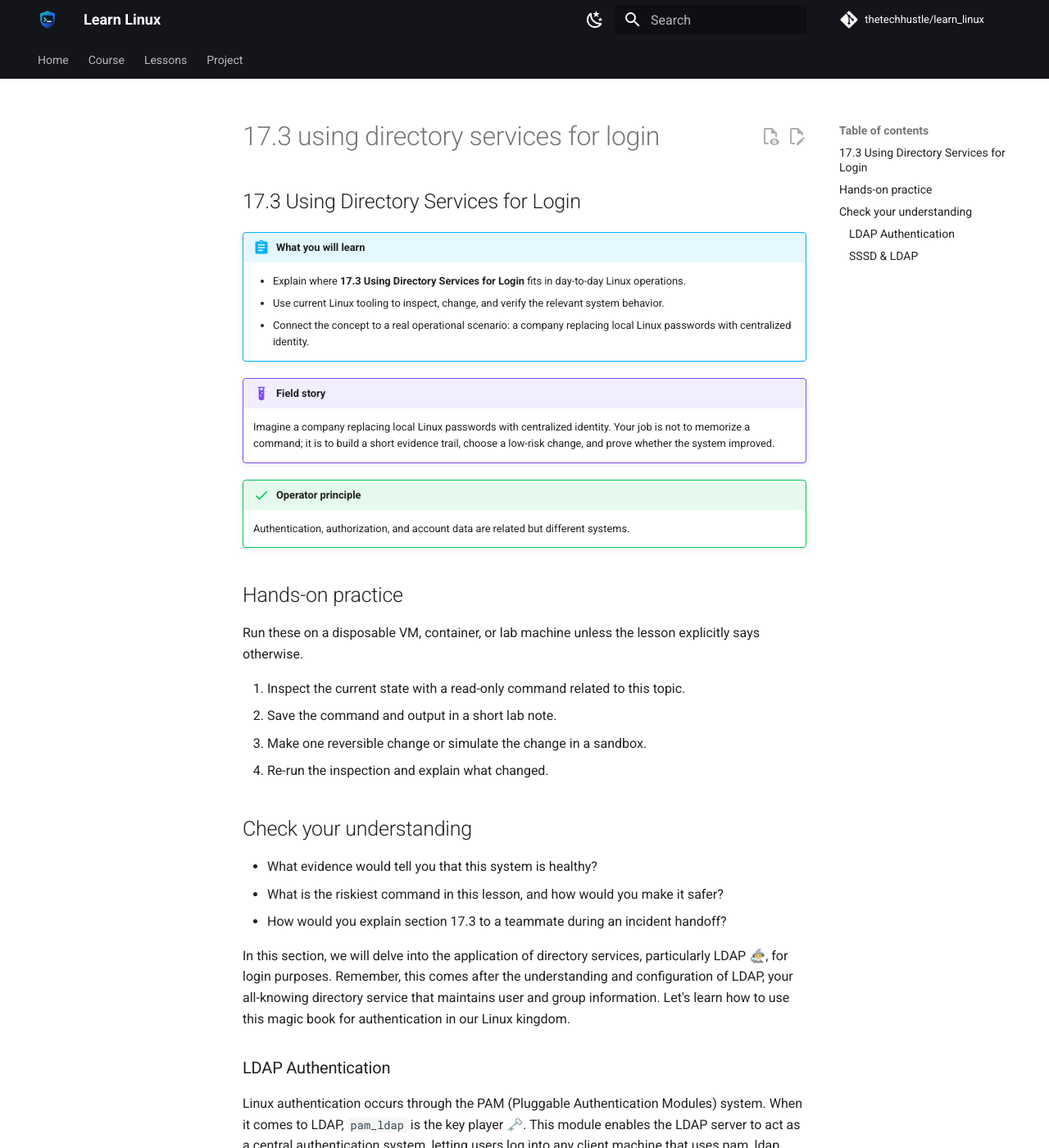
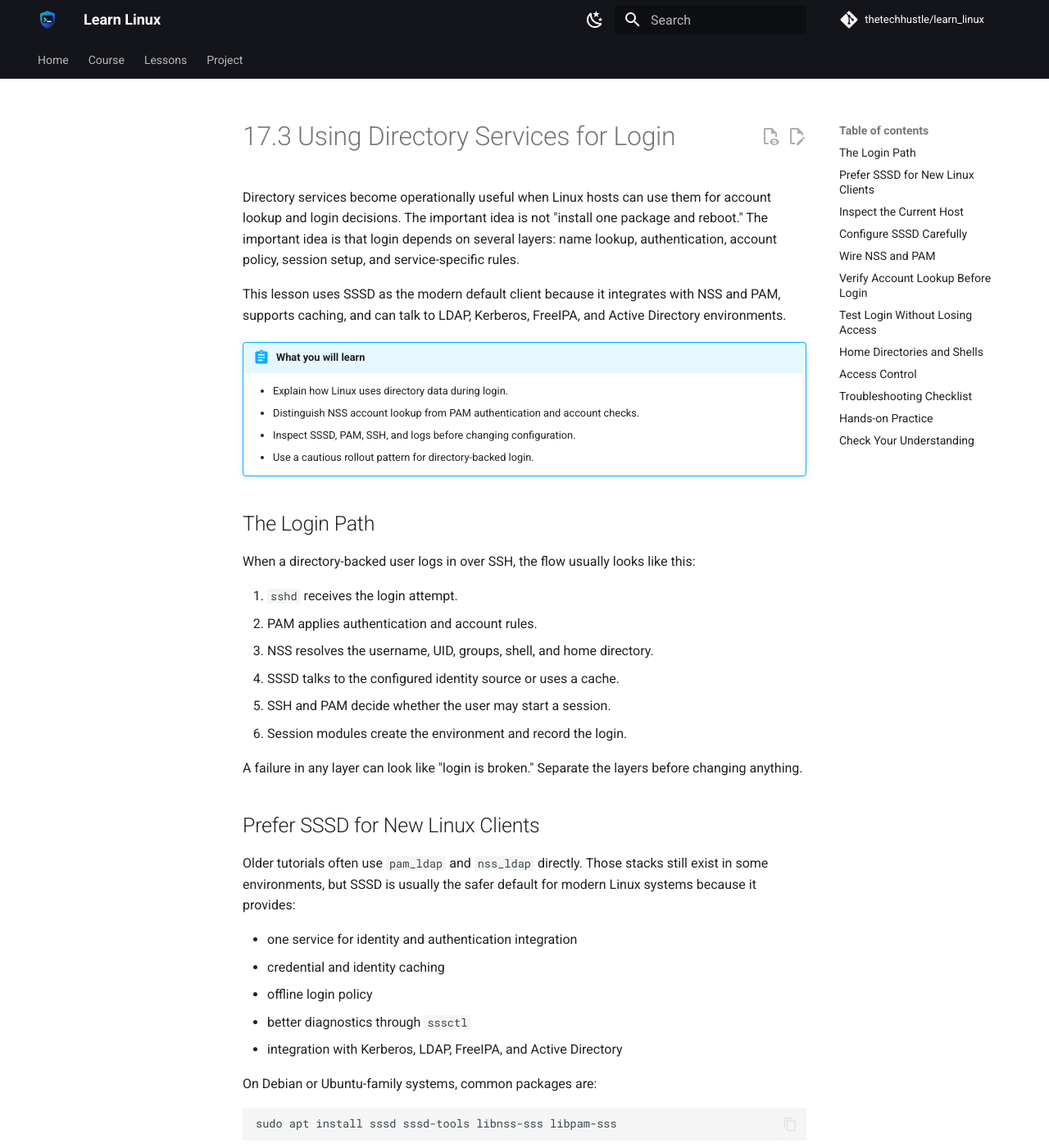
Before and after one commit to thetechhustle/learn_linux, an MkDocs documentation site: the page built from docs/lessons/17_single_sign-on/17.3_using_directory_services_for_login.md, in a window 1280 px wide and 1400 px high. Shown: the whole window at 82% size. Built offline with MkDocs 1.6.1 and Material for MkDocs 9.7.7, drawn with Linux system fonts in a browser that asks for light colours; comment, search, counter and statistics services are not loaded; some of the changed text lies outside the part shown.

Commit message:
Improve Chapter 17 directory login lesson (#150)
Co-authored-by: Jules Ai <jules@Juless-Air.ts.net lan>

````diff
--- a/docs/lessons/17_single_sign-on/17.3_using_directory_services_for_login.md
+++ b/docs/lessons/17_single_sign-on/17.3_using_directory_services_for_login.md
@@ -1,106 +1,268 @@
-## 17.3 Using Directory Services for Login
+# 17.3 Using Directory Services for Login
 
+Directory services become operationally useful when Linux hosts can use them for account lookup and login decisions. The important idea is not "install one package and reboot." The important idea is that login depends on several layers: name lookup, authentication, account policy, session setup, and service-specific rules.
 
+This lesson uses SSSD as the modern default client because it integrates with NSS and PAM, supports caching, and can talk to LDAP, Kerberos, FreeIPA, and Active Directory environments.
 
 !!! abstract "What you will learn"
-    - Explain where **17.3 Using Directory Services for Login** fits in day-to-day Linux operations.
-    - Use current Linux tooling to inspect, change, and verify the relevant system behavior.
-    - Connect the concept to a real operational scenario: a company replacing local Linux passwords with centralized identity.
+    - Explain how Linux uses directory data during login.
+    - Distinguish NSS account lookup from PAM authentication and account checks.
+    - Inspect SSSD, PAM, SSH, and logs before changing configuration.
+    - Use a cautious rollout pattern for directory-backed login.
 
-!!! example "Field story"
-    Imagine a company replacing local Linux passwords with centralized identity. Your job is not to memorize a command; it is to build a short evidence trail, choose a low-risk change, and prove whether the system improved.
+## The Login Path
 
-!!! success "Operator principle"
-    Authentication, authorization, and account data are related but different systems.
+When a directory-backed user logs in over SSH, the flow usually looks like this:
 
-## Hands-on practice
+1. `sshd` receives the login attempt.
+2. PAM applies authentication and account rules.
+3. NSS resolves the username, UID, groups, shell, and home directory.
+4. SSSD talks to the configured identity source or uses a cache.
+5. SSH and PAM decide whether the user may start a session.
+6. Session modules create the environment and record the login.
 
-Run these on a disposable VM, container, or lab machine unless the lesson explicitly says otherwise.
+A failure in any layer can look like "login is broken." Separate the layers before changing anything.
 
-1. Inspect the current state with a read-only command related to this topic.
-2. Save the command and output in a short lab note.
-3. Make one reversible change or simulate the change in a sandbox.
-4. Re-run the inspection and explain what changed.
+## Prefer SSSD for New Linux Clients
 
-## Check your understanding
+Older tutorials often use `pam_ldap` and `nss_ldap` directly. Those stacks still exist in some environments, but SSSD is usually the safer default for modern Linux systems because it provides:
 
-- What evidence would tell you that this system is healthy?
-- What is the riskiest command in this lesson, and how would you make it safer?
-- How would you explain section 17.3 to a teammate during an incident handoff?
+- one service for identity and authentication integration
+- credential and identity caching
+- offline login policy
+- better diagnostics through `sssctl`
+- integration with Kerberos, LDAP, FreeIPA, and Active Directory
 
-
-In this section, we will delve into the application of directory services, particularly LDAP 🧙‍♂️, for login purposes. Remember, this comes after the understanding and configuration of LDAP, your all-knowing directory service that maintains user and group information. Let's learn how to use this magic book for authentication in our Linux kingdom.
-
-### LDAP Authentication
-
-Linux authentication occurs through the PAM (Pluggable Authentication Modules) system. When it comes to LDAP, `pam_ldap` is the key player 🗝️. This module enables the LDAP server to act as a central authentication system, letting users log into any client machine that uses pam_ldap.
-
-To configure this, first, make sure to install the required packages:
+On Debian or Ubuntu-family systems, common packages are:
 
 ```bash
-$ sudo apt install libpam-ldap
+sudo apt install sssd sssd-tools libnss-sss libpam-sss
 ```
 
-Then, configure PAM to use LDAP:
+On Red Hat-family systems, common packages are:
 
 ```bash
-$ sudo vim /etc/pam.d/common-auth
+sudo dnf install sssd sssd-tools oddjob-mkhomedir authselect
 ```
 
-Add the line:
+Install packages only in a lab or approved change window. Production identity changes can lock out administrators quickly.
+
+## Inspect the Current Host
+
+Before adding directory login, identify how the host currently resolves accounts and authenticates users.
 
 ```bash
-auth  sufficient pam_ldap.so use_first_pass
+grep '^passwd:' /etc/nsswitch.conf
+grep '^group:' /etc/nsswitch.conf
+grep -E "^(auth|account|password|session)" /etc/pam.d/sshd
+grep -E "^(UsePAM|PasswordAuthentication|PubkeyAuthentication|AllowUsers|AllowGroups|DenyUsers|DenyGroups)" /etc/ssh/sshd_config
 ```
 
-Restart your system to let the changes take effect:
+Then test local account lookup:
 
 ```bash
-$ sudo reboot
+getent passwd root
+id root
 ```
 
-With this, you've flung your castle's 🏰 doors open for LDAP authentication!
+If these basic checks fail, fix the local system first. Directory integration will not make an unhealthy login stack safer.
 
-### SSSD & LDAP
+## Configure SSSD Carefully
 
-There's another ally in this quest for simplified authentication: the System Security Services Daemon (SSSD) 🛡️. SSSD provides access to local or remote identity and authentication resources through a common framework that can provide caching and offline support to the system.
+SSSD configuration lives at `/etc/sssd/sssd.conf`. The file usually needs mode `0600` because it can contain sensitive connection details.
 
-Install the SSSD and LDAP utilities with:
-
-```bash
-$ sudo apt install sssd libnss-sss libpam-sss sssd-tools adcli
-```
-
-Configure SSSD:
-
-```bash
-$ sudo vim /etc/sssd/sssd.conf
-```
-
-Your SSSD configuration should be something like this:
+A simplified LDAP-style example:
 
 ```ini
 [sssd]
 services = nss, pam
 config_file_version = 2
-domains = your_ldap_domain
+domains = example
 
-[domain/your_ldap_domain]
-ldap_search_base = dc=example,dc=com
+[domain/example]
 id_provider = ldap
 auth_provider = ldap
-ldap_id_use_start_tls = False
-cache_credentials = True
-ldap_tls_reqcert = never
-ldap_url = ldap://your_ldap_server/
+ldap_uri = ldaps://ldap.example.com
+ldap_search_base = dc=example,dc=com
+cache_credentials = true
+enumerate = false
 ```
 
-Remember to replace `your_ldap_domain` and `ldap://your_ldap_server/` with your domain and server.
+This example is not a drop-in production configuration. Real environments must decide:
 
-Finally, start SSSD 🏃:
+- whether authentication uses LDAP bind, Kerberos, FreeIPA, or Active Directory
+- how TLS certificates are trusted
+- whether offline credentials are allowed
+- which groups may log in
+- how home directories are created
+- whether sudo rules come from local files or the directory
+
+After editing SSSD configuration, validate and restart the service:
 
 ```bash
-$ sudo systemctl start sssd
+sudo chmod 600 /etc/sssd/sssd.conf
+sudo systemctl restart sssd
+systemctl status sssd --no-pager
 ```
 
-And voila! You’re now able to use directory services for login. You've successfully stridden through the library of LDAP, and are one step closer to becoming an SSO savant. Isn't this Linux journey exciting and enlightening? 🚀 Keep going; there's still more to discover!
+## Wire NSS and PAM
+
+NSS controls account and group lookup. A directory-backed host commonly includes `sss` in `passwd` and `group` lines:
+
+```text
+passwd: files systemd sss
+group:  files systemd sss
+```
+
+PAM controls authentication, account checks, password changes, and session setup. On many distributions, installing `libpam-sss` or using the system authentication tool wires this automatically.
+
+Distribution tools are safer than hand-editing PAM:
+
+```bash
+# Red Hat-family example
+sudo authselect current
+sudo authselect select sssd with-mkhomedir
+
+# Debian/Ubuntu-family inspection
+grep -R "pam_sss" /etc/pam.d
+```
+
+Do not overwrite PAM files from memory. Compare the distribution's expected configuration and keep a rollback path.
+
+## Verify Account Lookup Before Login
+
+Before testing SSH login, prove that Linux can resolve the directory user.
+
+```bash
+getent passwd username
+id username
+groups username
+```
+
+If lookup fails:
+
+- check DNS for the directory service
+- check network reachability
+- check TLS trust
+- check `/etc/sssd/sssd.conf`
+- check SSSD logs
+- confirm the user exists in the directory
+
+Useful SSSD commands:
+
+```bash
+sssctl config-check
+sssctl domain-status
+sssctl user-checks username
+```
+
+If `sssctl` is unavailable, verify whether SSSD is actually the configured client.
+
+## Test Login Without Losing Access
+
+Directory login testing should be staged:
+
+1. Keep an existing local admin session open.
+2. Keep a tested local emergency account.
+3. Use a second terminal or console for the directory login test.
+4. Test account lookup before testing SSH.
+5. Test SSH with verbose client output.
+6. Review logs before making a second change.
+
+Example SSH test:
+
+```bash
+ssh -vvv username@host.example.com
+```
+
+Server-side logs:
+
+```bash
+journalctl -u ssh --since "30 minutes ago"
+journalctl _COMM=sshd --since "30 minutes ago"
+journalctl -u sssd --since "30 minutes ago"
+```
+
+Different distributions name the SSH service differently, such as `ssh` or `sshd`.
+
+## Home Directories and Shells
+
+A directory user can authenticate successfully and still fail to get a usable session.
+
+Check these fields:
+
+```bash
+getent passwd username
+```
+
+Look for:
+
+- valid UID and GID
+- usable home directory path
+- valid login shell
+- expected group membership
+
+If home directories are created on first login, verify the session module:
+
+```bash
+grep -R "mkhomedir" /etc/pam.d
+```
+
+If the shell path does not exist on the host, login may fail after successful authentication.
+
+## Access Control
+
+Do not let every directory user log in just because the directory is reachable. Restrict access deliberately.
+
+Controls may include:
+
+- SSSD access provider rules
+- host groups in FreeIPA or Active Directory
+- SSH `AllowGroups` or `AllowUsers`
+- PAM access rules
+- sudoers policy
+
+Inspection examples:
+
+```bash
+grep -E "^(access_provider|simple_allow|simple_deny)" /etc/sssd/sssd.conf
+grep -E "^(AllowUsers|AllowGroups|DenyUsers|DenyGroups)" /etc/ssh/sshd_config
+sudo -l -U username
+```
+
+Document which layer owns host access. Avoid spreading the same rule across SSSD, SSH, PAM, and sudo unless there is a clear reason.
+
+## Troubleshooting Checklist
+
+Use this sequence when a directory login fails:
+
+1. Confirm the host can resolve the identity source in DNS.
+2. Confirm time synchronization.
+3. Confirm SSSD is running.
+4. Confirm `getent passwd username` works.
+5. Confirm `id username` shows expected groups.
+6. Confirm PAM includes the expected SSSD modules.
+7. Confirm SSH permits PAM and does not deny the user or group.
+8. Confirm account policy permits login.
+9. Confirm the shell and home directory are valid.
+10. Review SSH, PAM, and SSSD logs for the same timestamp.
+
+Do not clear caches or restart services repeatedly without preserving the log evidence.
+
+## Hands-on Practice
+
+Run these on a lab host or disposable VM.
+
+1. Inspect `passwd` and `group` lookup sources in `/etc/nsswitch.conf`.
+2. Inspect the SSH PAM stack and identify whether `pam_sss` is present.
+3. If SSSD is installed, run `sssctl config-check` and `sssctl domain-status`.
+4. Pick one local user and record `getent passwd`, `id`, and shell/home-directory fields.
+5. Write a short troubleshooting note that separates lookup, authentication, authorization, and session setup.
+
+## Check Your Understanding
+
+- Why should account lookup be tested before SSH login?
+- What is the difference between NSS and PAM in the login path?
+- Why is SSSD usually preferred over direct `pam_ldap` for new clients?
+- What can make a user authenticate successfully but fail to start a session?
+- Which logs would you collect for a failed SSH directory login?
````
